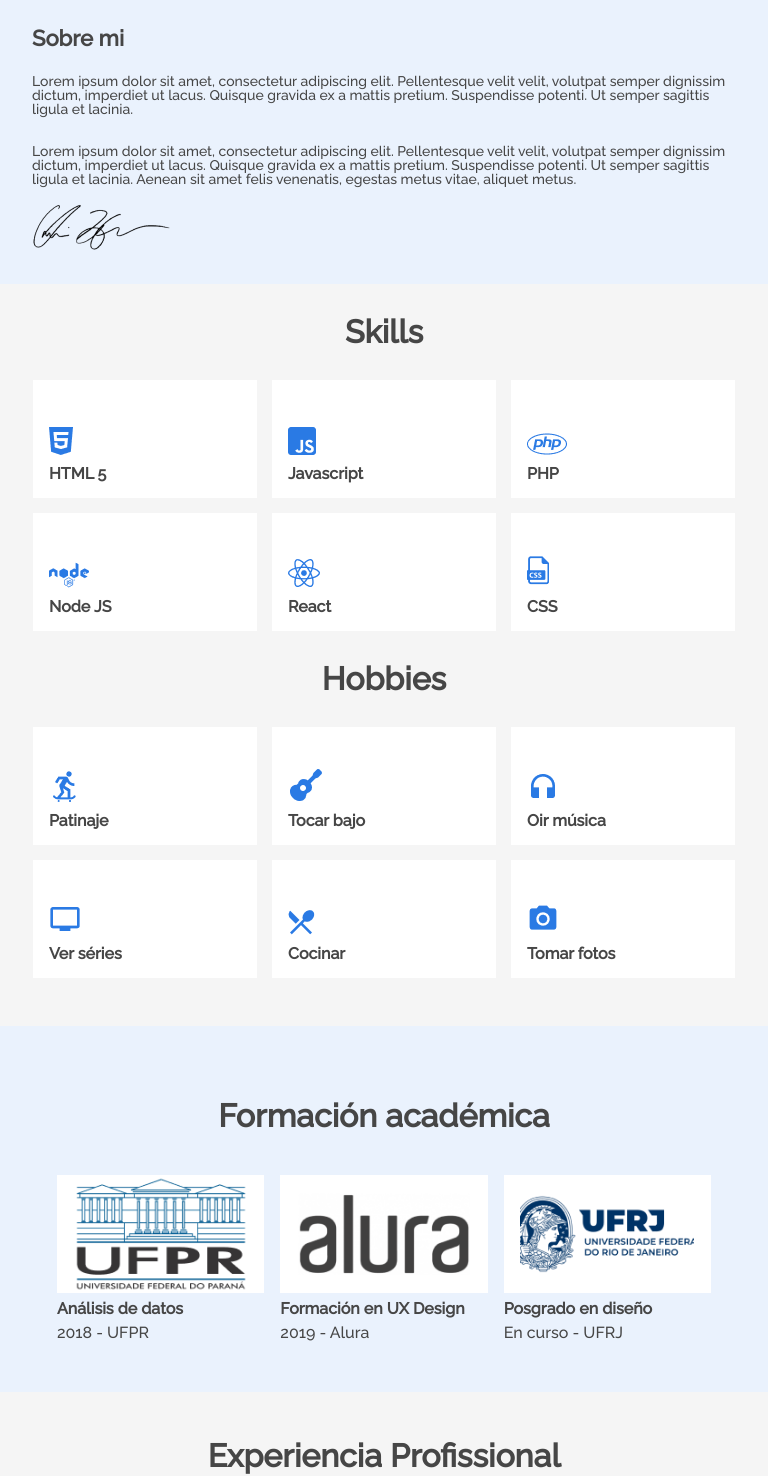
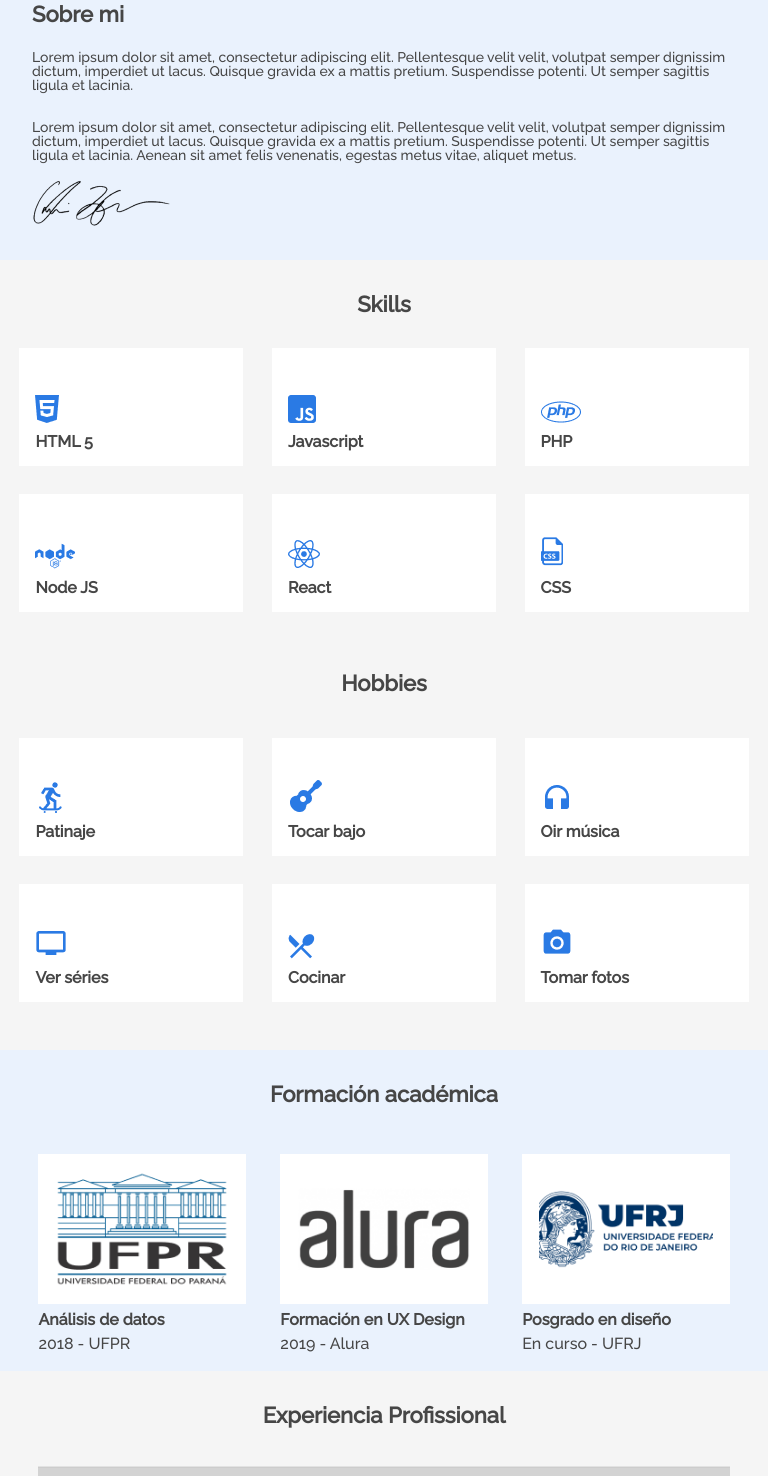
Before and after one commit to GabiiF/mi-portafolio, a plain HTML site: page index.html in a window 768 px wide. Shown: the part 317-1793 px from the top of the page. Drawn offline with Linux system fonts and the light colour scheme.

Commit message:
agrego codigo css para resposive en tablets

```diff
--- a/css/style.css
+++ b/css/style.css
@@ -351,7 +351,7 @@ section.formcontato {
 }
 
 .formcontato__subtext {
-    margin: 0em;
+    margin: 0.2em 0em;
     font-size: 16px;
     font-weight: unset;
 }
@@ -509,10 +509,12 @@ Utiliza las referencias de los breakpoints @media abajo */
         display: flex;
         justify-content: space-between;
         position: sticky;
-        padding: 1em 2em;
+        padding: 1em 2em 0;
         top: 0;
     }
-
+    .menu__title{
+        font-size: 16px;
+    }
     .menu__list__item {
         display: none;
     }
@@ -573,13 +575,20 @@ Utiliza las referencias de los breakpoints @media abajo */
     }
 
     /*Skills*/
+    section.skills{
+        margin-bottom: 1em;
+    }
+    .skills__title{
+        font-size: 22px;
+        margin: 1.5em 0;
+    }
     .skills__line {
         display: flex;
         flex-direction: row;
         flex-wrap: wrap;
-        gap: 15px;
-        width: 100%;
-        justify-content: center;
+        gap: 28px;
+        width: 95%;
+        justify-content: space-around;
     }
     .skills__box {
         display: flex;
@@ -591,15 +600,18 @@ Utiliza las referencias de los breakpoints @media abajo */
     }
 
     /*Hobbies*/
+    .hobbies__title {
+        font-size: 22px;
+        margin: 2em 0;
+    }
     .hobbies__line {
         display: flex;
         flex-direction: row;
         flex-wrap: wrap;
-        gap: 15px;
-        width: 100%;
-        justify-content: center;
+        gap: 28px;
+        width: 95%;
+        justify-content: space-around;
     }
-
     .hobbies__box {
         display: flex;
         align-items: flex-end;
@@ -612,14 +624,20 @@ Utiliza las referencias de los breakpoints @media abajo */
     /*Formación Académica*/
     section.academic {
         margin-top: 3em;
+        padding-top: 0;
+    }
+    .academic__title{
+        font-size: 22px;
+        margin: 1.5em 0;
     }
     .academic__courses__item__img {
-        padding: 0em;
+        padding: 1em;
         height: 118px;
     }
     .academic__courses {
         width: 90%;
         display: flex;
+        justify-content: space-between;
         gap: 16px;
     }
     .academic__courses__box {
@@ -627,25 +645,32 @@ Utiliza las referencias de los breakpoints @media abajo */
     }
 
     /*Experiencia Profesional*/
+    section.experience{
+        margin-bottom: 2em;
+        gap: 2.5em
+    }
+    .experience__section__title{
+        font-size: 22px;
+        margin-bottom: 0;
+    }
     .experience__box {
-        width: 100%;
+        width: 90%;
         /*width: 1136px;*/
         /*cambio esto*/
         display: flex;
         flex-direction: column;
-        align-items: center;
+        align-items: stretch;
         gap: 20px;
         flex-shrink: 1;
-        justify-content: center;
     }
 
     .experience__box:nth-child(odd) {
-        width: 100%;
+        width: 90%;
         /*width: 1136px;*/
         /*cambio esto*/
         display: flex;
         flex-direction: column;
-        align-items: center;
+        align-items: stretch;
         gap: 20px;
         flex-shrink: 1;
         justify-content: center;
@@ -676,6 +701,9 @@ Utiliza las referencias de los breakpoints @media abajo */
         flex-direction: column;
         gap: 16px;
     }
+    .formcontato__form{
+        gap: 32px;
+    }
 
 }
 
```
